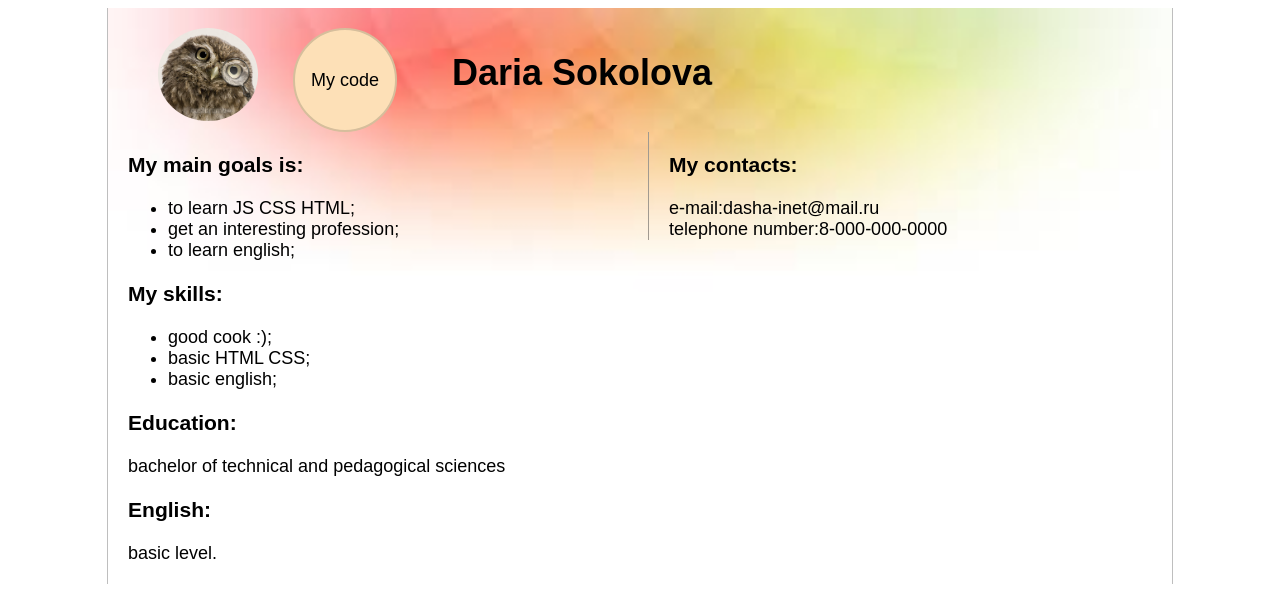
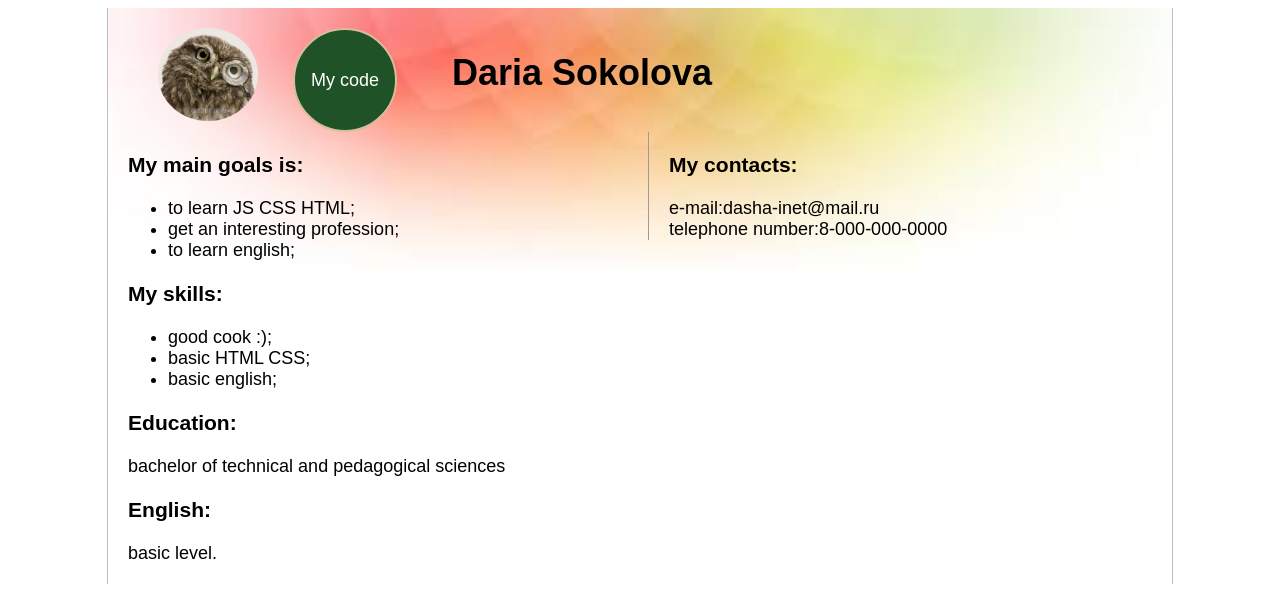
Before and after one commit to DariaSokolova23/rsschool-2019Q1-cv, a plain HTML site: page index.html in a window 1280 px wide. In both pictures the pointer is over the link "My code". Drawn offline with Linux system fonts and the light colour scheme.

Commit message:
feture: animation button

```diff
--- a/index.html
+++ b/index.html
@@ -5,7 +5,7 @@
   <meta charset="UTF-8">
   <meta name="viewport" content="width=device-width, initial-scale=1.0">
   <meta http-equiv="X-UA-Compatible" content="ie=edge">
-  <title>Document</title>
+  <title>CV of Daria Sokolova</title>
   <link href="styles/style.css" rel="stylesheet">
 </head>
 
--- a/styles/style.css
+++ b/styles/style.css
@@ -46,7 +46,12 @@ a.code-button h3{
     border: 2px solid #d6be9c;
     text-decoration: none;
     vertical-align: top;
+    transition: all 2s ease;
 }
+.code-button:hover{
+    background-color: #1f5226;
+    color: white;
+    }
 .contacts{
     float:right;
     padding-right: 20%;
```
